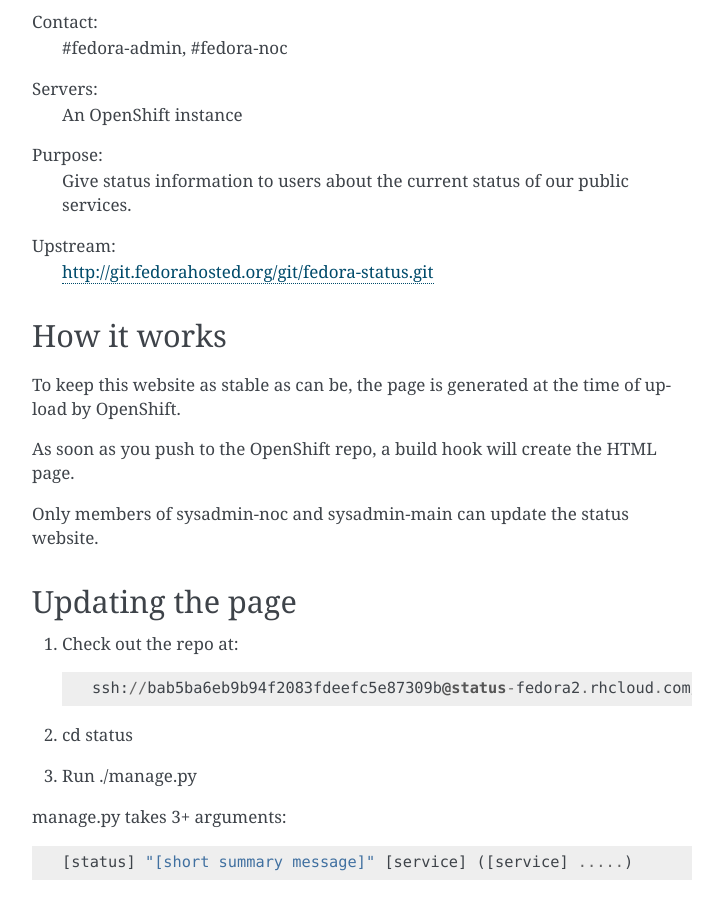
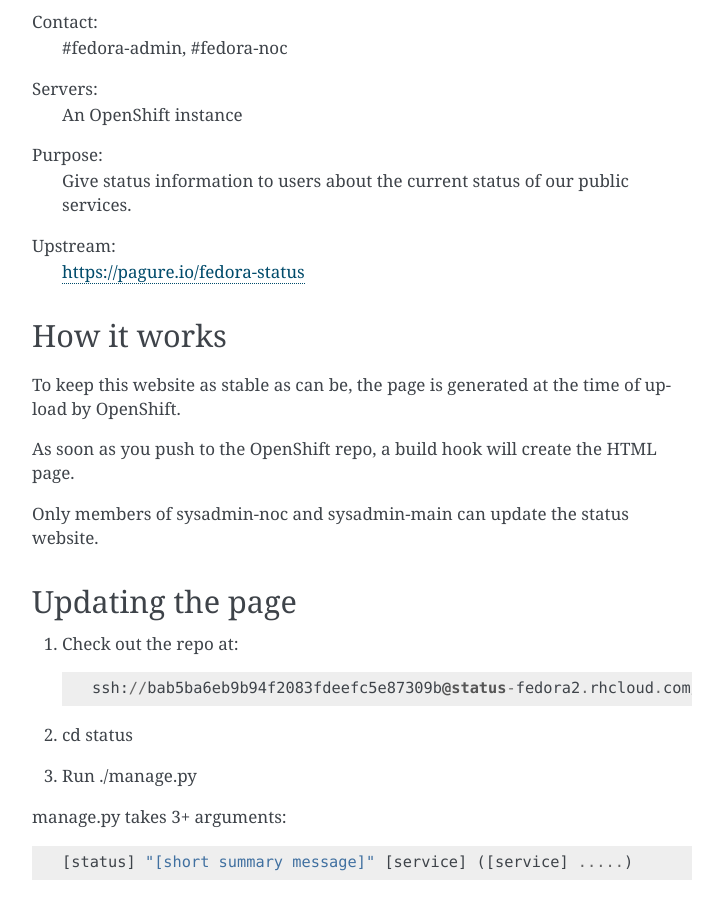
Before and after one commit to FrostyX/infra-docs, a Sphinx documentation site: the page built from docs/sysadmin-guide/sops/status-fedora.rst, in a window 1280 px wide and 900 px high, scrolled down 378 px. Shown: the whole window, without its empty margins (388-1111 px from the left). Built offline with Sphinx 7.4.7, drawn with Linux system fonts in a browser that asks for light colours; some of the changed lines change nothing that is shown.

Commit message:
Update docs/sysadmin-guide/sops/status-fedora.rst
fix upstream url

```diff
--- a/docs/sysadmin-guide/sops/status-fedora.rst
+++ b/docs/sysadmin-guide/sops/status-fedora.rst
@@ -28,7 +28,7 @@
   Give status information to users about the current
   status of our public services.
 Upstream:
-  http://git.fedorahosted.org/git/fedora-status.git
+  https://pagure.io/fedora-status
 
 How it works
 ============
```
